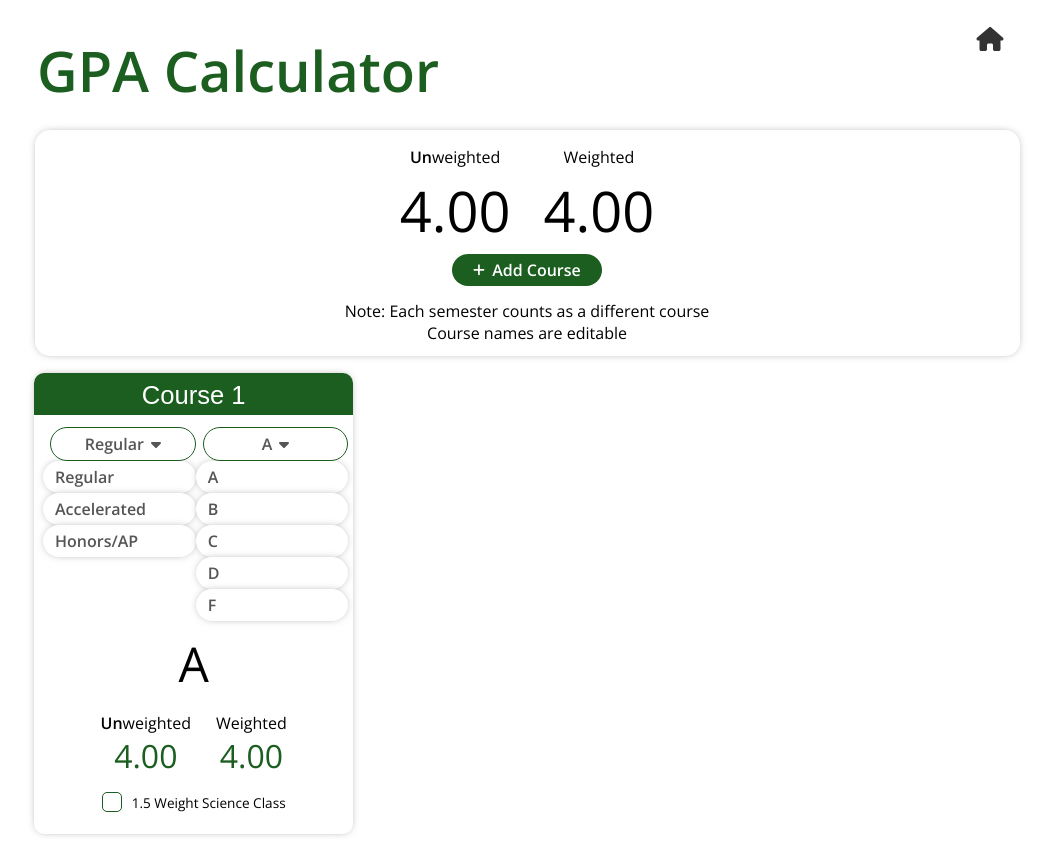
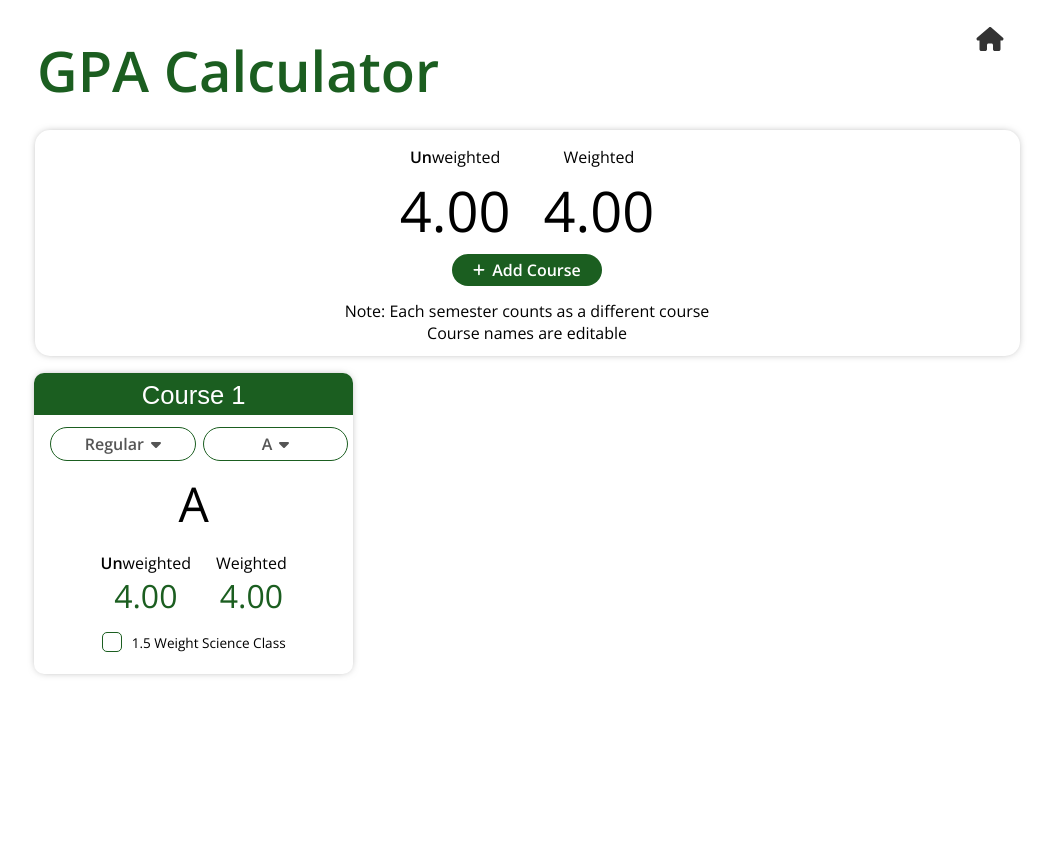
Before and after one commit to stevenson-space/shs, a Vue app: page /GpaCalculator in a window 1280 px wide. Shown: the whole page, without its empty margins (113-1166 px from the left). After the commit the page ends 800 px from the top, so only its background shows below. Built offline with nearby package versions, Linux system fonts and the light colour scheme.

Commit message:
worked on dropdowns

```diff
--- a/package.json
+++ b/package.json
@@ -16,6 +16,7 @@
     "animejs": "^3.0.1",
     "client-oauth2": "^4.3.3",
     "eslint-plugin-vuejs-accessibility": "^1.1.1",
+    "gsap": "^3.10.3",
     "query-string": "^7.1.1",
     "querystring-es3": "^0.2.1",
     "vue": "^3.2.13",
--- a/src/components/Dropdown.vue
+++ b/src/components/Dropdown.vue
@@ -1,14 +1,13 @@
 <template>
   <div class="dropdown" tabindex="-1" :class="{ selected: open }" @blur="closeDropdown">
     <div class="select-option" :style="dropdownStyle" @click="toggleDropdown">
-      <span>{{ options[value] }}</span>
+      <span>{{ options[modelValue] }}</span>
       <font-awesome-icon
         class="down-icon"
         :icon="faCaretDown"
         :style="iconStyle"
       />
     </div>
-
       <stagger-animation
         ref="staggerAnimation"
         :duration="animationDuration"
@@ -16,10 +15,10 @@
         :shift-amount="optionHeight + 10"
         :number-of-slots="formattedOptions.length"
       >
-      <!-- a key causes problems in pages like Calendar because when the options change, the divs are replaced -->
-      <!-- eslint-disable-next-line vue/require-v-for-key-->
+      <template v-if="open">
           <div
             v-for="option in formattedOptions"
+            :key="option"
             ref="option"
             class="option"
             :style="option.style"
@@ -27,6 +26,7 @@
           >
             {{ option.name }}
         </div>
+        </template>
       </stagger-animation>
     </div>
 </template>
@@ -39,7 +39,7 @@ export default {
   components: { StaggerAnimation },
   props: {
     options: { type: Array, required: true },
-    value: { type: Number, required: true },
+    modelValue: { type: Number, required: true },
     showSelectedAsOption: { type: Boolean, default: true },
     align: {
       validator: (str) => str === 'left' || str === 'right' || str === 'center',
@@ -56,15 +56,13 @@ export default {
       open: false, // open is true even when dropdown is partially open, false only when dropdown is completely closed
       arrowRotateAmmount: this.direction === 'down' ? 0 : 180,
       optionHeight: 30,
-      resizeListener: null,
-      resizeDebounceTimeout: null,
-      animationDuration: 200,
+      animationDuration: 50,
     };
   },
   computed: {
     remainingOptions() {
       const remainingOptions = this.options.slice(0);
-      remainingOptions.splice(this.value, 1);
+      remainingOptions.splice(this.modelValue, 1);
       return remainingOptions;
     },
     formattedOptions() {
@@ -107,41 +105,20 @@ export default {
     direction() {
       this.closeDropdown();
       this.arrowRotateAmmount = this.direction === 'down' ? 0 : 180;
-      this.resetOptionHeight();
     },
   },
   created() {
     // if the initial index is out of bounds, choose the first index by default
-    if (this.value < 0 || this.value >= this.options.length) {
-      this.$emit('input', 0);
+    if (this.modelValue < 0 || this.modelValue >= this.options.length) {
+      this.$emit('update:modelValue', 0);
     }
-  },
-  mounted() {
-    this.resetOptionHeight();
-
-    this.resizeListener = () => {
-      clearTimeout(this.resizeDebounceTimeout);
-      this.resizeDebounceTimeout = setTimeout(this.resetOptionHeight, 250);
-    };
-    window.addEventListener('resize', this.resizeListener);
-  },
-  destroyed() {
-    window.removeEventListener('resize', this.resizeListener);
   },
   methods: {
     setOptionShifts(value, start = 0, end = this.optionShifts.length) {
       this.optionShifts = this.optionShifts.map((n, i) => ((i >= start && i < end) ? value : n));
     },
     toggleDropdown() {
-      this.arrowRotateAmmount += 180;
-
-      if (this.open) {
-        this.$refs.staggerAnimation.close();
-        setTimeout(() => { this.open = false; }, this.animationDuration); // wait for dropdown to completely close first
-      } else {
-        this.$refs.staggerAnimation.open();
-        this.open = true;
-      }
+      this.open = !this.open;
     },
     openDropdown() {
       if (!this.open) {
@@ -156,16 +133,10 @@ export default {
     selectOption(optionIndex) {
       if (this.open) {
         this.closeDropdown();
-
         // allow animation to start before emitting event (event may cause blocking calculations that slow down animation)
         setTimeout(() => {
-          this.$emit('input', optionIndex);
+          this.$emit('update:modelValue', optionIndex);
         }, 100);
-      }
-    },
-    resetOptionHeight() {
-      if (this.formattedOptions.length >= 1) {
-        this.optionHeight = this.$refs.option[0].offsetHeight || 30;
       }
     },
   },
@@ -209,6 +180,7 @@ export default {
     border-radius: 100px
     +shadow
     padding: 5px 12px
+    margin-left: -30px
     white-space: nowrap
     cursor: pointer
     user-select: none
--- a/src/components/StaggerAnimation.vue
+++ b/src/components/StaggerAnimation.vue
@@ -1,13 +1,21 @@
 <template>
-  <div class="stagger-animation">
+  <TransitionGroup
+    class='transition-group'
+    tag="ul"
+    @before-enter="onBeforeEnter"
+    @enter="onEnter"
+    @leave="onLeave"
+  >
     <slot />
-  </div>
+  </TransitionGroup>
 </template>
 
 <script>
+import gsap from 'gsap';
+
 export default {
   props: {
-    duration: { type: Number, required: true }, // duration is in milliseconds
+    // duration: { type: Number, required: true }, // duration is in milliseconds
     shiftAmount: { type: Number, required: true },
     numberOfSlots: { type: Number, default: 0 }, // used if slots will be changed after initial render
     direction: {
@@ -17,109 +25,55 @@ export default {
   },
   data() {
     return {
-      tempTransition: '',
+      duration: 100,
     };
   },
   computed: {
-    shiftDistance() {
-      // reverse the direction of shiftAmount if the direction is up
-      const directions = { down: 1, up: -1 };
-      const shiftAmount = (directions[this.direction] || 0) * this.shiftAmount;
-      return shiftAmount;
-    },
-    slotCount() {
-      return 0; // FIX
-      // return this.numberOfSlots || (this.$slots.default || []).length;
-    },
     staggerDuration() {
       return (this.duration / this.slotCount) / 2;
     },
   },
-  watch: {
-    numberOfSlots() {
-      this.setSlotStyles();
+  methods: {
+    onBeforeEnter(el) {
+      el.style.opacity = 0;
+      el.style.height = 0;
     },
-  },
-  mounted() {
-    this.setSlotStyles();
-  },
-  methods: {
-    setShifts(elements, value, start = 0) {
-      // sets the y shift of each element in the elements array after start index
-      elements.slice(start).forEach((element) => {
-        // If the translateY is not already set, add it to any existing transforms
-        // Otherwise, replace the existing translateY value with the new one
-        const { transform } = element.style;
-        if (transform.indexOf('translateY(') === -1) {
-          element.style.transform += ` translateY(${value}px)`;
-        } else {
-          element.style.transform = transform.replace(/^(.*translateY\()-?\d+(px\).*)$/, `$1${value}$2`);
-        }
+    onEnter(el, done) {
+      gsap.to(el, {
+        opacity: 1,
+        height: 'auto',
+        marginBottom: '5px',
+        textAlign: 'left',
+        // delay: el.dataset.index * 1,
+        onComplete: done,
       });
     },
-    stagger(func) { // FIX
-      // if (this.slotCount > 0) {
-      //   const elements = this.$slots.default.map((vnode) => vnode.elm);
-
-      //   elements.forEach((_, i) => {
-      //     setTimeout(() => {
-      //       func(elements, i);
-      //     }, this.staggerDuration * i);
-      //   });
-      // }
-    },
-    setOpacity(value) { // FIX
-      // if (this.slotCount > 0) {
-      //   this.$slots.default.forEach((vnode) => {
-      //     vnode.elm.style.opacity = value;
-      //   });
-      // }
+    onLeave(el, done) {
+      gsap.to(el, {
+        opacity: 0,
+        height: 0,
+        // delay: el.dataset.index * 1,
+        onComplete: done,
+      });
     },
     open() {
-      const { shiftDistance } = this;
 
-      this.setOpacity(1);
-      return this.stagger((elements, i) => {
-        this.setShifts(elements, shiftDistance * i + shiftDistance, i);
-      });
     },
     close() {
-      const { shiftDistance } = this;
-
-      this.setOpacity(0);
-      return this.stagger((elements, i) => {
-        // Need to go in the reverse direction when closing (last element animates first)
-        // so calculate the ith element from the end
-        const j = elements.length - i - 1;
-        this.setShifts(elements, shiftDistance * j, j);
-      });
-    },
-    setSlotStyles() {
-      this.$nextTick(() => { // wait until slots render before setting styles
-        if (this.slotCount > 0) {
-          // The following gets rid of any existing transitions, so if parent needs to transition something, use containers
-          const durationSeconds = this.duration / 1000;
-          const transition = `transform ${durationSeconds}s, opacity ${durationSeconds}s linear`;
-          // FIX
-          // this.$slots.default.forEach((vnode, i) => {
-          //   vnode.elm.style.transition = transition;
-          //   vnode.elm.classList.add('slot-element');
-
-          //   // later elements should stack underneath prior ones
-          //   vnode.elm.style.zIndex = (this.$slots.default.length - i);
-          // });
-        }
-      });
+      // const { shiftDistance } = this;
+      // // this.setOpacity(0);
+      // return this.stagger((elements, i) => {
+      //   // Need to go in the reverse direction when closing (last element animates first)
+      //   // so calculate the ith element from the end
+      //   const j = elements.length - i - 1;
+      //   this.setShifts(elements, shiftDistance * j, j);
+      // });
     },
   },
 };
 </script>
 
 <style lang="sass" scoped>
-
-.slot-element
+.transition-group
   position: absolute
-  top: 0
-  opacity: 0
-
 </style>
--- a/src/views/Colors/ColorSelector.vue
+++ b/src/views/Colors/ColorSelector.vue
@@ -40,6 +40,7 @@
           :style="{ backgroundColor: shade, height: `${shadeHeight}px` }"
           @click="shadeClicked(shade)"
         >
+        <div style="line-height: 30px">&nbsp;</div>
           <font-awesome-icon
             v-show="shade === currentColor"
             class="checkmark center-align"
@@ -100,7 +101,7 @@ export default {
         // wait until StaggerAnimation renders the shades before opening them
         this.$nextTick(() => {
           this.isOpen = true;
-          this.$refs.staggerAnimation.open();
+          // this.$refsopen(); //fix
         });
       };
 
@@ -202,6 +203,7 @@ export default {
     position: absolute
 
     .shade
+      height: 50px
       width: var(--color-diameter)
       border-radius: 100px
       +shadow
--- a/src/views/GpaCalculator/GpaCalculator.vue
+++ b/src/views/GpaCalculator/GpaCalculator.vue
@@ -52,18 +52,18 @@
           <dropdown
             style="flex:1;"
             :options="['Regular','Accelerated','Honors/AP']"
-            :value="course.level"
+            :modelValue="course.level"
             align="left"
-            @input="selectedCourseLevel(course,$event)"
+            @update:modelValue="selectedCourseLevel(course,$event)"
           />
             <dropdown
               style="flex:1;"
               :direction="course.direction"
               class="grade-selector"
               :options="gradeLabels"
-              :value="course.grade"
+              :modelValue="course.grade"
               align="left"
-              @input="selectGrade(course,$event)"
+              @update:modelValue="selectGrade(course,$event)"
             />
           </div>
         <p class="grade-label">{{course.finalGrade}}</p>
@@ -77,7 +77,7 @@
               <div class="final-gpa">{{course.weightedGPA.toFixed(2)}}</div>
             </div>
           </div>
-          <checkbox :modelValue="course.weight == 1.5" v-on:update:modelValue="toggleExtraWeight(course, $event)">1.5 Weight Science Class</checkbox>
+          <checkbox :modelValue="course.weight == 1.5" @update:modelValue="toggleExtraWeight(course, $event)">1.5 Weight Science Class</checkbox>
         <br>
       </card>
     </card-container>
--- a/src/views/Home/Header.vue
+++ b/src/views/Home/Header.vue
@@ -8,8 +8,8 @@
       v-show="scheduleModes.length > 1"
       class="schedule-select"
       :options="scheduleModes"
-      :value="scheduleModes.indexOf(bell.mode)"
-      @input="$store.commit('setScheduleMode', scheduleModes[$event])"
+      :modelValue="scheduleModes.indexOf(bell.mode)"
+      @update:modelValue="$store.commit('setScheduleMode', scheduleModes[$event])"
     />
 
     <div
--- a/src/views/Home/HeaderSchedule.vue
+++ b/src/views/Home/HeaderSchedule.vue
@@ -6,7 +6,7 @@
         v-show="scheduleModes.length > 1"
         class="schedule-select hidden"
         :options="scheduleModes"
-        :value="scheduleModes.indexOf(bell.mode)"
+        :modelValue="scheduleModes.indexOf(bell.mode)"
       />
 
       <div class="center">
@@ -36,9 +36,9 @@
         v-show="scheduleModes.length > 1"
         class="schedule-select"
         :options="scheduleModes"
-        :value="scheduleModes.indexOf(bell.mode)"
+        :modelValue="scheduleModes.indexOf(bell.mode)"
         :direction="fullScreenMode ? 'up' : 'down'"
-        @input="$store.commit('setScheduleMode', scheduleModes[$event])"
+        @update:modelValue="$store.commit('setScheduleMode', scheduleModes[$event])"
       />
     </div>
   </div>
--- a/src/views/Settings/General.vue
+++ b/src/views/Settings/General.vue
@@ -2,7 +2,7 @@
   <settings-section title="General">
     <div class="dropdown-row">
       <span class="title">Default Schedule Mode:</span>
-      <dropdown class="dropdown-select" :options="allModes" :value="defaultMode" @input="updateDefaultScheduleMode" />
+      <dropdown class="dropdown-select" :options="allModes" :value="defaultMode" @update:modelValue="updateDefaultScheduleMode" />
     </div>
 
     <div class="dropdown-row">
@@ -10,9 +10,9 @@
       <dropdown
         class="dropdown-select"
         :options="grades"
-        :value="selectedGrade"
+        :modelValue="selectedGrade"
         :show-selected-as-option="false"
-        @input="updateGrade"
+        @update:modelValue="updateGrade"
       />
     </div>
   </settings-section>
--- a/src/views/Tools/TimerCard.vue
+++ b/src/views/Tools/TimerCard.vue
@@ -39,7 +39,7 @@
           v-if="browserSupportsNotifications"
           v-model="shouldNotify"
           label-size="1em"
-          @input="notifyCheckboxInput($event)"
+          @update:modelValue="notifyCheckboxInput($event)"
         >
           <span>Notify Me &nbsp;</span>
 
```
Also changed, not shown: src/views/Calendar/CalendarNavigation.vue (+4 -4 lines), 1 other file (tests, documents, lock files or other folders). Lines whose indentation alone changed are shown as unchanged.
